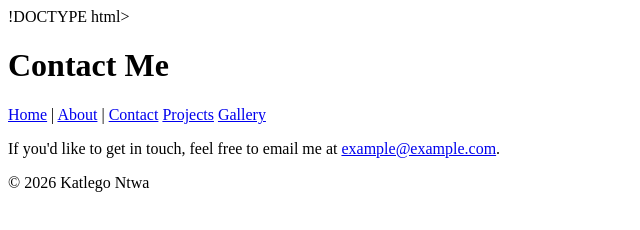
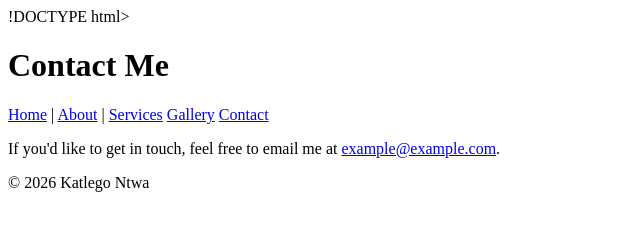
Before and after one commit to bida25-444/bida25-444-katlego, a plain HTML site: page contact.html in a window 1280 px wide. Shown: the full height of the page, 0-640 px from the left. Drawn offline with Linux system fonts and the light colour scheme.

Commit message:
Added Services and Gallery pages with navigation

```diff
--- a/contact.html
+++ b/contact.html
@@ -22,9 +22,9 @@
 
 <a href="index.html">Home</a> |
 <a href="about.html">About</a> |
+<a href="services.html">Services</a>
+<a href="gallery.html">Gallery</a>
 <a href="contact.html">Contact</a>
-<a href="services.html">Projects</a>
-<a href="gallery.html">Gallery</a>
         </nav>
 
     </header>
```
Also changed, not shown: about.html (+2 -2 lines), index.html (+2 -4 lines), services.html (+1 -1 lines).
